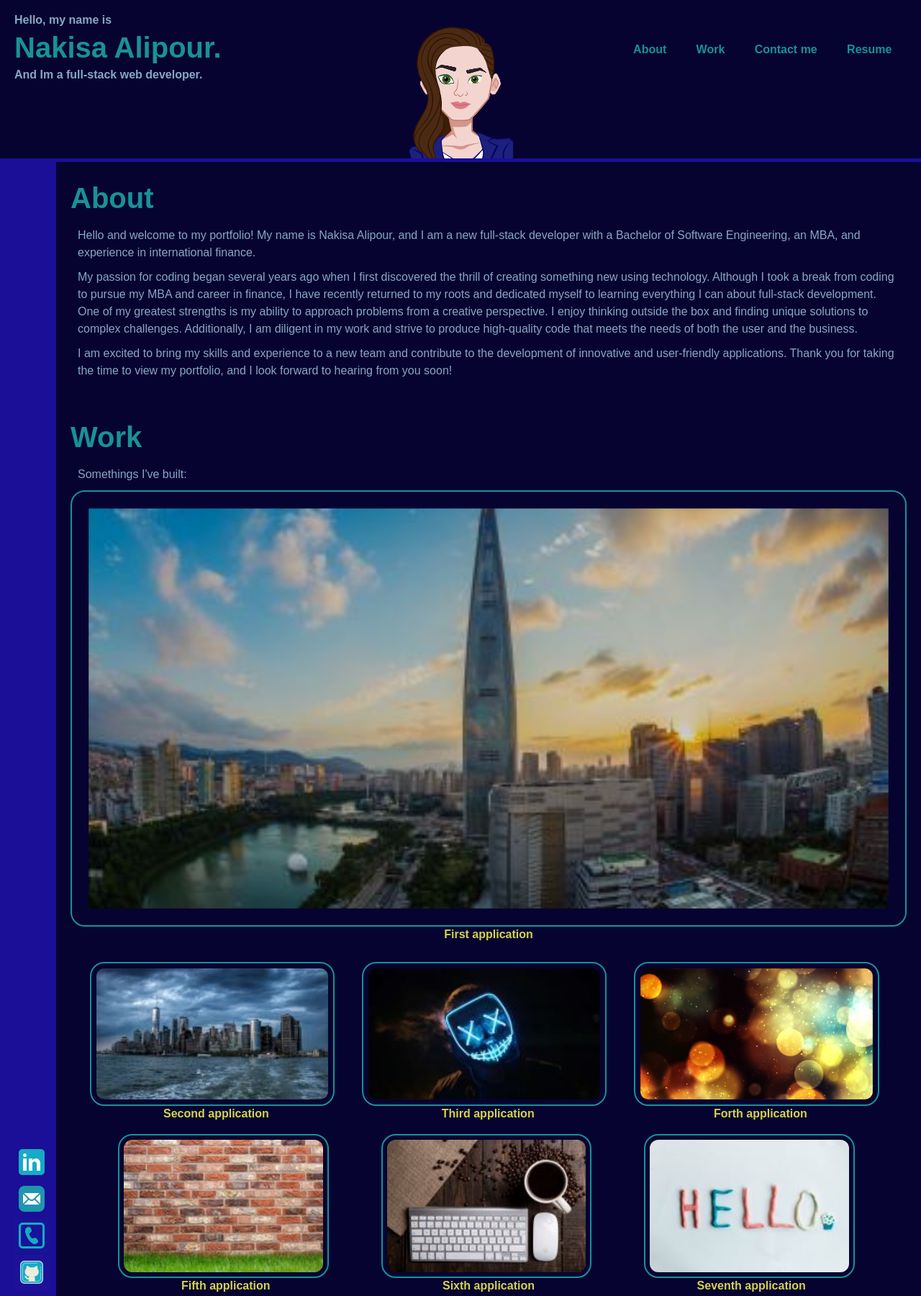
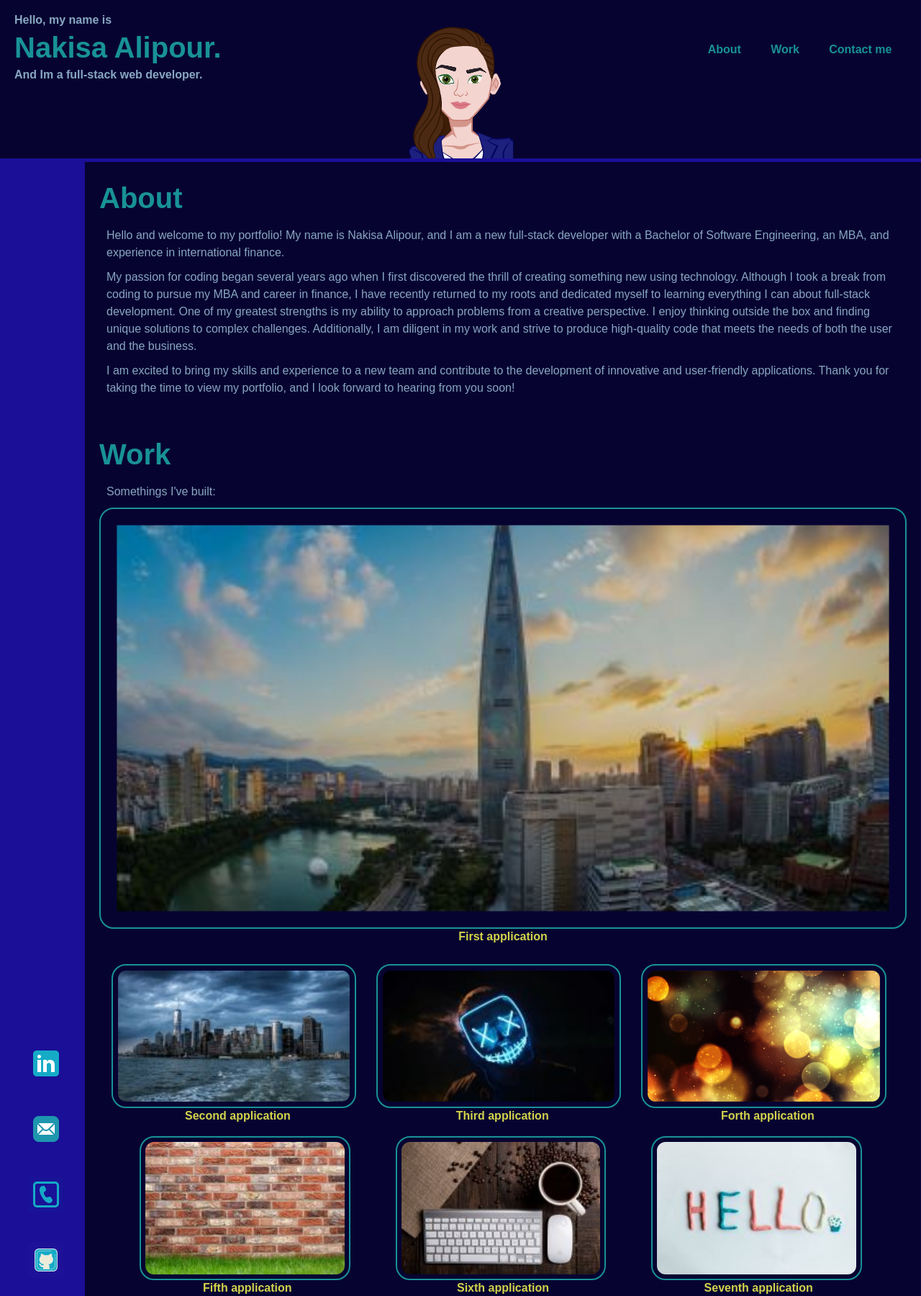
Before and after one commit to Nakisa-Alipour/Portfolio-of-work-samples, a plain HTML site: page index.html in a window 1280 px wide. Shown: the top 1800 px of the page at 72% size. Drawn offline with Linux system fonts and the light colour scheme.

Commit message:
removed the resume from header and modified contact images margin

```diff
--- a/Assets/style.css
+++ b/Assets/style.css
@@ -82,6 +82,7 @@ aside {
 
 .image-container {
   position: relative;
+  margin: 20px;
 }
 
 .info-box {
@@ -90,6 +91,7 @@ aside {
   top: 10%;
   position:absolute;
   width: 200px;
+  height: 20px;
   background-color: aqua;
   color: #1a0f96;
   text-align: center;
--- a/index.html
+++ b/index.html
@@ -21,7 +21,6 @@
             <a href="#about">About</a>
             <a href="#work">Work</a>
             <a href="#contact">Contact me</a>
-            <a href="#resume">Resume</a>
         </nav>
     </header>
 
```
